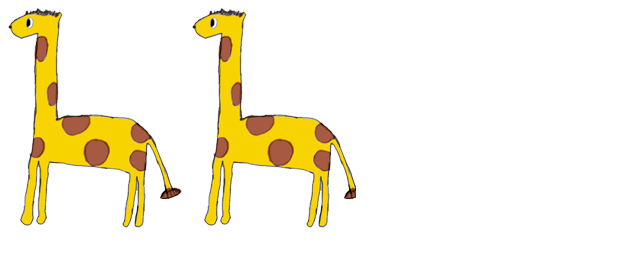
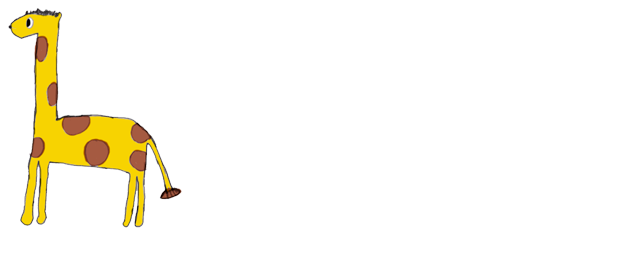
Before and after one commit to happpylee/book-code-html5, a plain HTML site: page ch3_video_chromakey/sample/understanding_ImageData.html in a window 1280 px wide. Shown: the whole page, without its empty margins (0-640 px from the left). Drawn offline with Linux system fonts and the light colour scheme.

Commit message:
코드 삭제 (책과 일치)

```diff
--- a/ch3_video_chromakey/sample/understanding_ImageData.html
+++ b/ch3_video_chromakey/sample/understanding_ImageData.html
@@ -32,7 +32,6 @@
 
             // 그려진 캔버스 이미지를 추출
             var imageData = myContext.getImageData(0, 0, myImageWidth, myImageHeight);
-            myContext.putImageData(imageData, myImageWidth + 10, 0);
         }
 
     </script>
```
